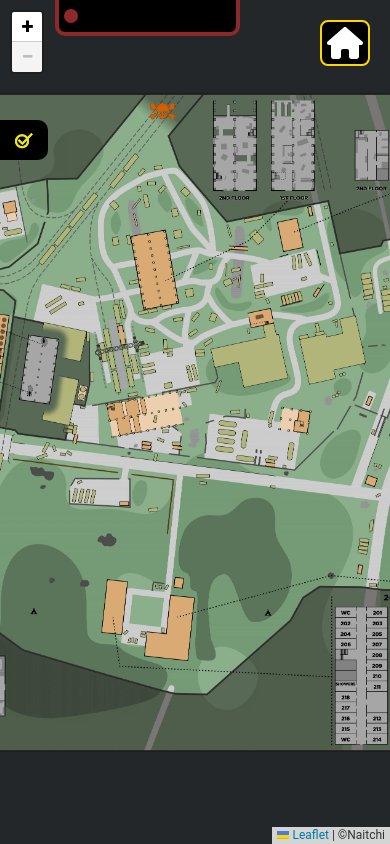
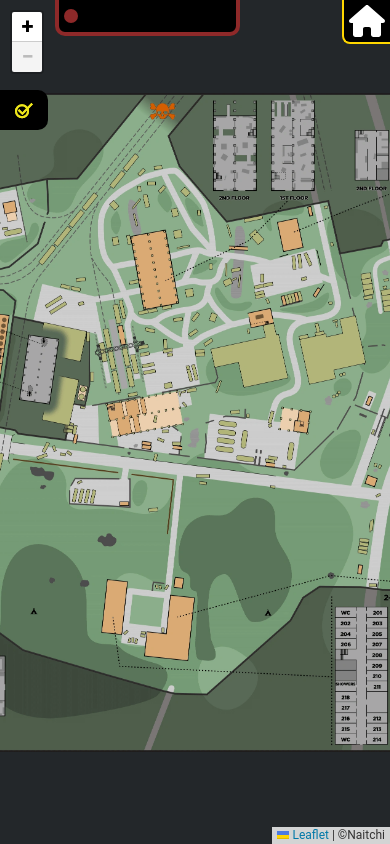
Before and after one commit to Naitchi/Quest, a Next.js app: page /customs in a window 390 px wide. Built offline with nearby package versions, Linux system fonts and the light colour scheme.

Commit message:
💄 Responsive QuestList

```diff
--- a/src/components/QuestList/QuestList.module.scss
+++ b/src/components/QuestList/QuestList.module.scss
@@ -44,24 +44,21 @@
 
       overflow-y: scroll;
       scrollbar-width: thin;
-      scrollbar-color: #8a7c64 #f3c808;
-      /* This will change the scrollbar track */
+      scrollbar-color: black #f3c808;
       &::-webkit-scrollbar-track {
-        background: #8a7c64;
-        border-radius: 10px;
+        background: black;
+        border-radius: 5px;
       }
-      /* This will change the scrollbar itself */
       &::-webkit-scrollbar {
-        width: 7px;
+        width: 10px;
       }
-      /* This will change the "handle" of the scrollbar */
       &::-webkit-scrollbar-thumb {
         background: #f3c808;
-        border-radius: 10px;
+        border-radius: 5px;
+        cursor: pointer;
       }
-      /* This will change the "handle" of the scrollbar when hovered */
       &::-webkit-scrollbar-thumb:hover {
-        background: #d4ae5c;
+        background: #9c7e3e;
       }
     }
     .mainQuest {
@@ -70,3 +67,22 @@
     }
   }
 }
+
+@media (max-height: 550px) or (max-width: 550px) {
+  .show {
+    transform: translateX(90vw);
+  }
+
+  .questList {
+    width: 90vw;
+    height: 100vh;
+    top: 0px;
+    left: -90vw;
+    z-index: 1001;
+
+    .onglet {
+      left: 90vw;
+      top: 90px;
+    }
+  }
+}
--- a/src/styles/slug.module.scss
+++ b/src/styles/slug.module.scss
@@ -1,15 +1,16 @@
 .home {
   position: absolute;
 
-  top: 20px;
-  right: 20px;
+  top: 0px;
+  right: 0px;
   z-index: 401;
   padding: 5px;
-  border-radius: 8px;
+  border-radius: 0 0 0 8px;
   background-color: black;
   color: white;
   border: gold 2px solid;
-
+  border-right: none;
+  border-top: none;
   transition: filter 0.3s ease;
 
   &:hover {
```
